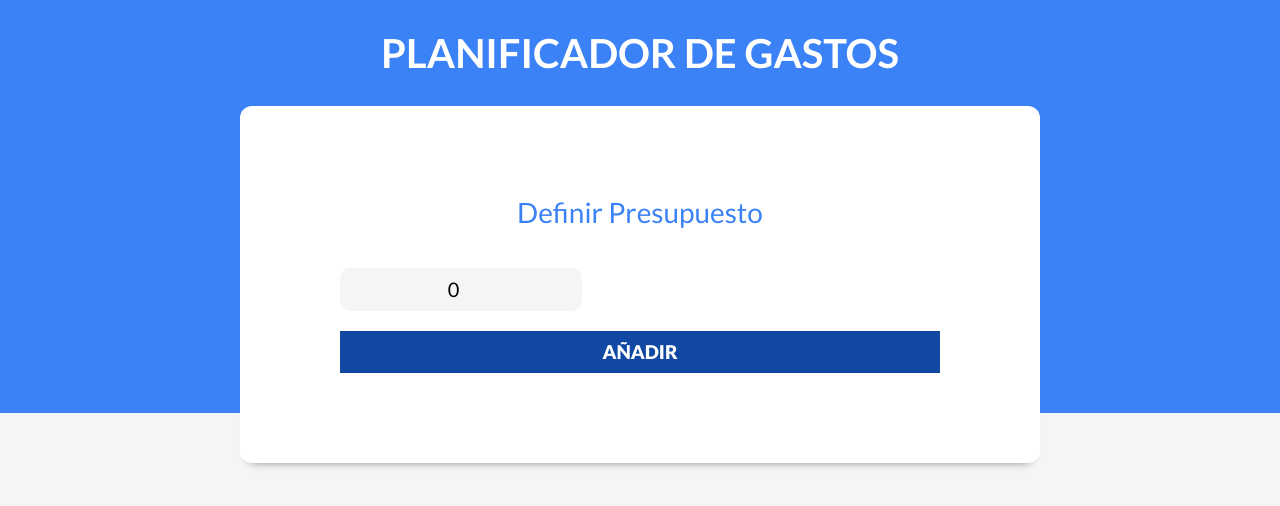
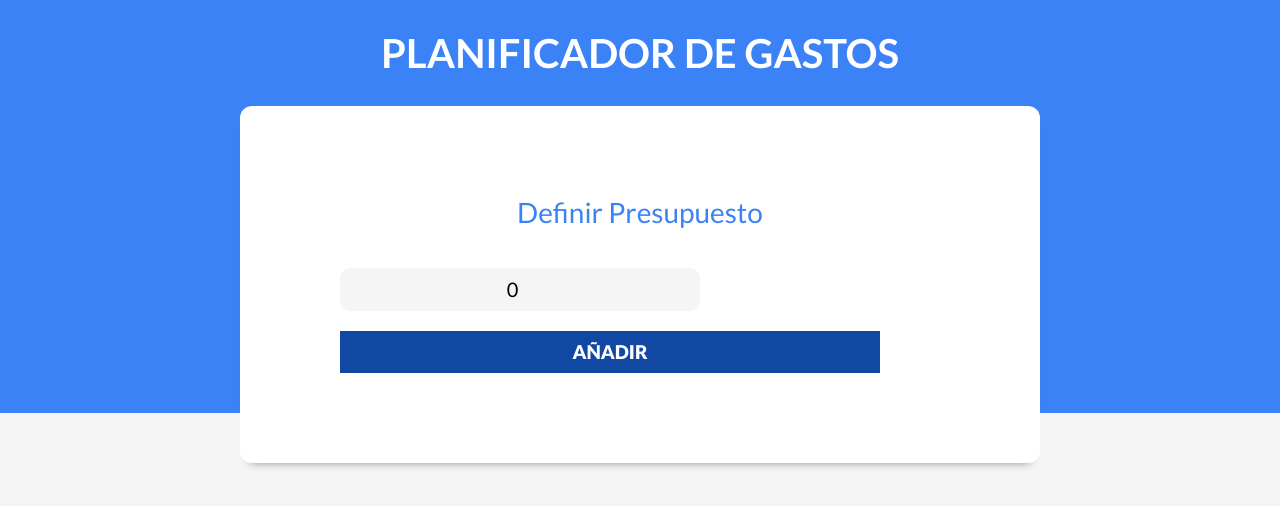
Before and after one commit to Drakorath/Control-gastos, a React (Vite) app: page / in a window 1280 px wide. Shown: the top 506 px of the page. Built offline with nearby package versions, Linux system fonts and the light colour scheme.

Commit message:
input version celular

```diff
--- a/src/components/Filtros.jsx
+++ b/src/components/Filtros.jsx
@@ -1,16 +1,17 @@
 import { useState, useEffect } from 'react'
 
-const Filtros = ({filtro, setFiltro}) => {
+const Filtros = ({ filtro, setFiltro }) => {
 
 
     return (
-        <div className="filtros sombra contenedor">
-            <form>
+        <form>
+            <div className="filtros sombra contenedor">
+
                 <div className="campo">
-                    <label>Filtrar Gastos</label>
+
                     <select
                         value={filtro}
-                        onChange={e => setFiltro(e.target.value) }
+                        onChange={e => setFiltro(e.target.value)}
                     >
                         <option value="">-- Todas las Categorías --</option>
                         <option value="ahorro">Ahorro</option>
@@ -22,8 +23,8 @@ const Filtros = ({filtro, setFiltro}) => {
                         <option value="suscripciones">Suscripciones</option>
                     </select>
                 </div>
-            </form>
-        </div>
+            </div>
+        </form>
     )
 }
 
--- a/src/index.css
+++ b/src/index.css
@@ -97,6 +97,7 @@ header h1 {
     border: none;
     flex: 1;
     font-size: 1.6rem;
+    width: 36rem;
 }
 .formulario input[type="submit"] {
     background-color: #1048a4;
@@ -108,13 +109,14 @@ header h1 {
     font-weight: 900;
     text-transform: uppercase;
     font-size: 1.9rem;
-    width: 100%;
+    width: 90%;
     transition: background-color 300ms ease;
+
 }
 @media (min-width: 768px) {
     .formulario input[type="submit"] {
         display: block;
-        padding: 1rem 5rem;
+        padding: 1rem 4rem;
     }
 }
 .formulario input[type="submit"]:hover {
@@ -123,6 +125,7 @@ header h1 {
 }
 
 .formulario select {
+    width: 36rem;
     flex: 1;
     padding: 1rem;
     border: none;
@@ -149,7 +152,7 @@ header h1 {
 }
 
 .contenedor {
-    width: 90%;
+    width: 80%;
     max-width: 80rem;
     margin: 0 auto;
 }
@@ -238,7 +241,8 @@ main {
 .filtros .campo {
     display: flex;
     align-items: center;
-    gap: 2rem;
+    width: 4rem;
+
 }
 .filtros label {
     font-size: 3rem;
```
